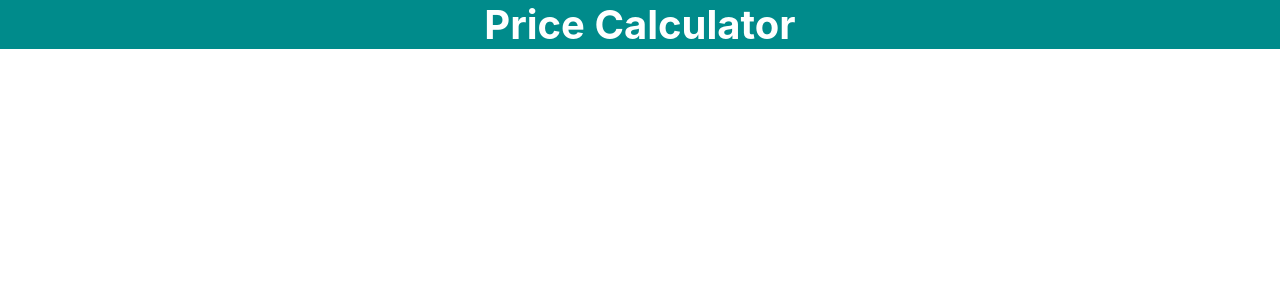
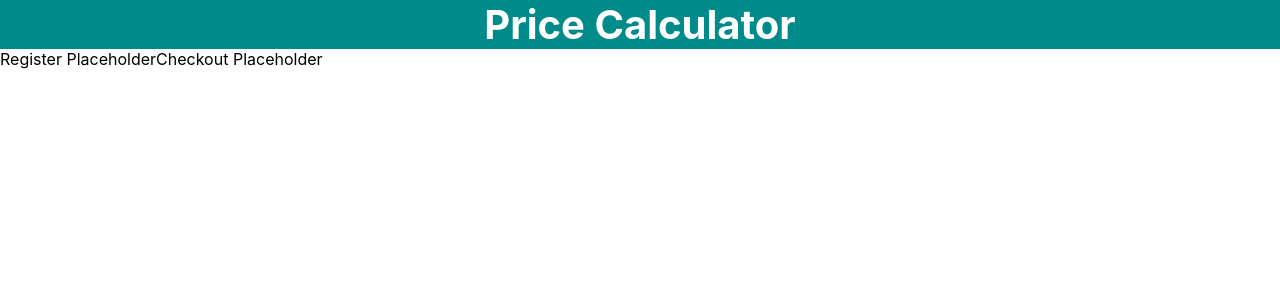
Before and after one commit to ssull90/price-calculator, a React (Create React App) app: page / in a window 1280 px wide. Shown: the top 300 px of the page. Built offline with nearby package versions, Linux system fonts and the light colour scheme.

Commit message:
Added Basic File Structure

```diff
--- a/src/App.js
+++ b/src/App.js
@@ -1,10 +1,12 @@
 import './App.css';
 import Header from './header/Header';
+import PriceCalculator from './containers/PriceCalculator';
 
 function App() {
   return (
     <div>
       <Header />
+      <PriceCalculator />
     </div>
   );
 }
--- /dev/null
+++ b/src/components/checkout/Checkout.js
@@ -0,0 +1,9 @@
+import React from "react";
+
+const Checkout = () => {
+    return (
+        <p>Checkout Placeholder</p>
+    )
+}
+
+export default Checkout;
--- /dev/null
+++ b/src/components/register/Register.js
@@ -0,0 +1,9 @@
+import React from "react";
+
+const Register = () => {
+    return (
+        <p>Register Placeholder</p>
+    )
+}
+
+export default Register;
--- /dev/null
+++ b/src/containers/PriceCalculator.js
@@ -0,0 +1,20 @@
+import React from "react";
+import styled from "styled-components";
+import Register from "../components/register/Register";
+import Checkout from "../components/checkout/Checkout";
+
+const PriceCalculatorContainer = styled.div`
+    width: 100%;
+    display: flex;
+`
+
+const PriceCalculator = () => {
+    return (
+        <PriceCalculatorContainer>
+            <Register />
+            <Checkout />
+        </PriceCalculatorContainer>
+    )
+}
+
+export default PriceCalculator;
```
Also changed, not shown: 2 other files (tests, documents, lock files or other folders).
